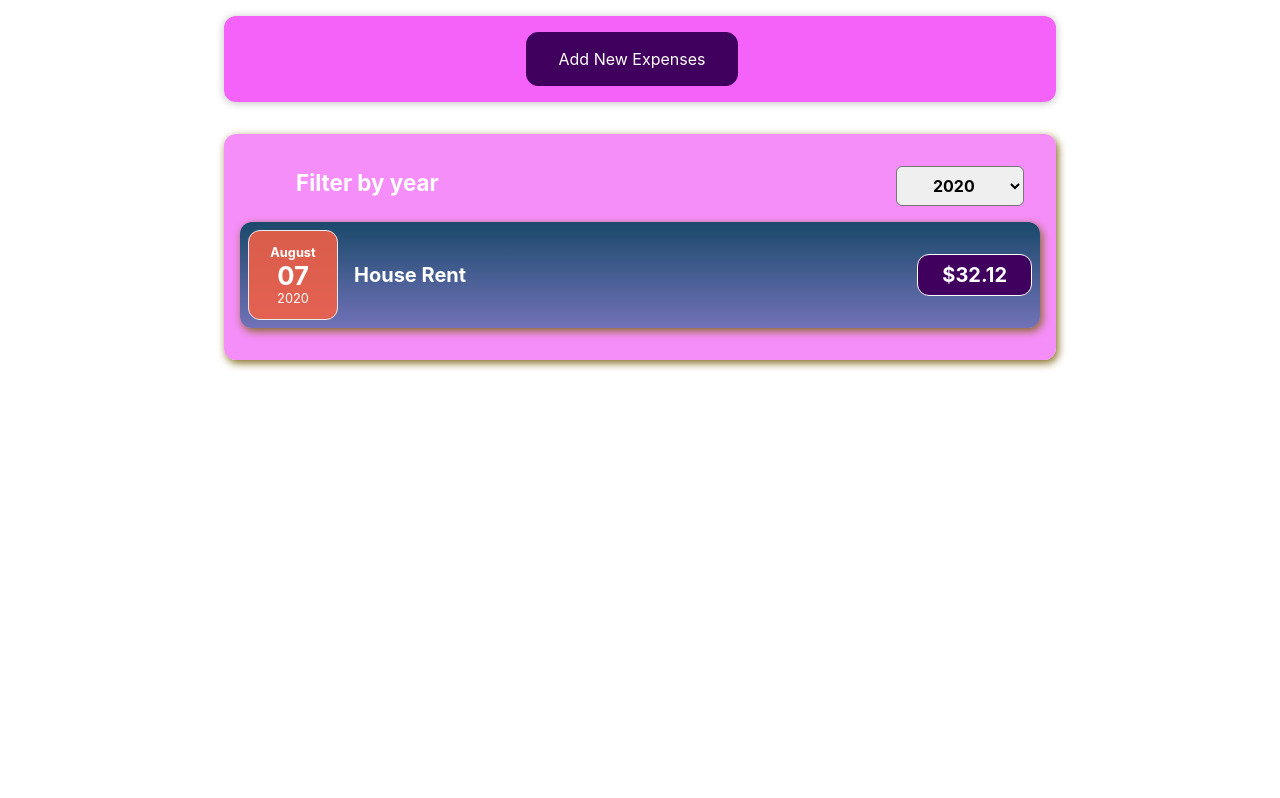
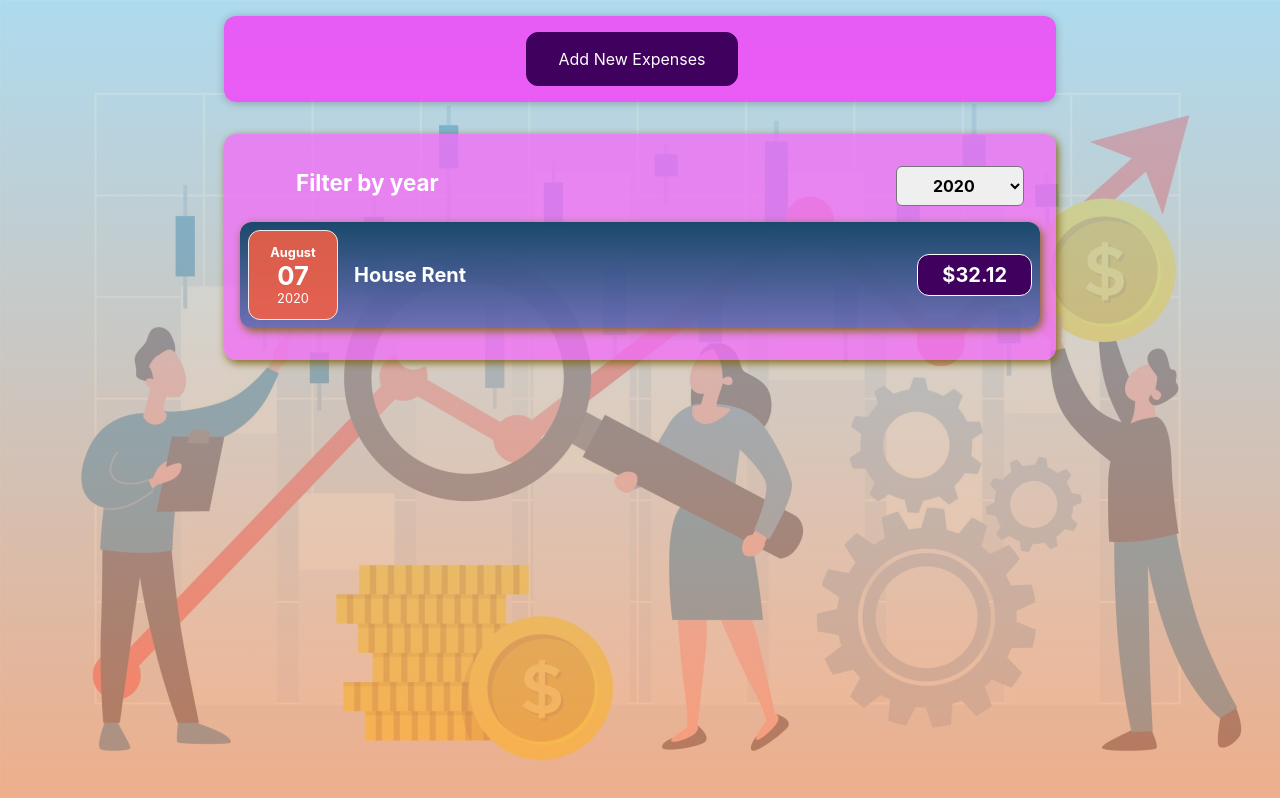
Before and after one commit to DivyaGaurav21/Expense-Tracker-React-, a React (Create React App) app: page / in a window 1280 px wide. Shown: the top 798 px of the page. Built offline with nearby package versions, Linux system fonts and the light colour scheme.

Commit message:
adding a awsome background to our app

```diff
--- a/src/App.js
+++ b/src/App.js
@@ -45,7 +45,7 @@ const App = () => {
   const [expenses , setExpenses] = useState(DUMMY_EXPENSES);
 
   return (
-    <div>
+    <div className='app-div'>
 
       <NewExpense onAddExpense = {addExpenseHandler}/>
     <Expenses item={expenses}/>
--- a/src/index.css
+++ b/src/index.css
@@ -5,6 +5,12 @@ body {
     sans-serif;
   -webkit-font-smoothing: antialiased;
   -moz-osx-font-smoothing: grayscale;
+  background-image: linear-gradient(rgba(159, 216, 238, 0.7),rgba(252, 152, 94, 0.7)),url('../public/background_img.jpg');
+  background-size: cover;
+  background-repeat: no-repeat;
+  width: 100vw;
+  height: 100vh;
+
 }
 
 code {
```
Also changed, not shown: public/background_img.jpg (added).
